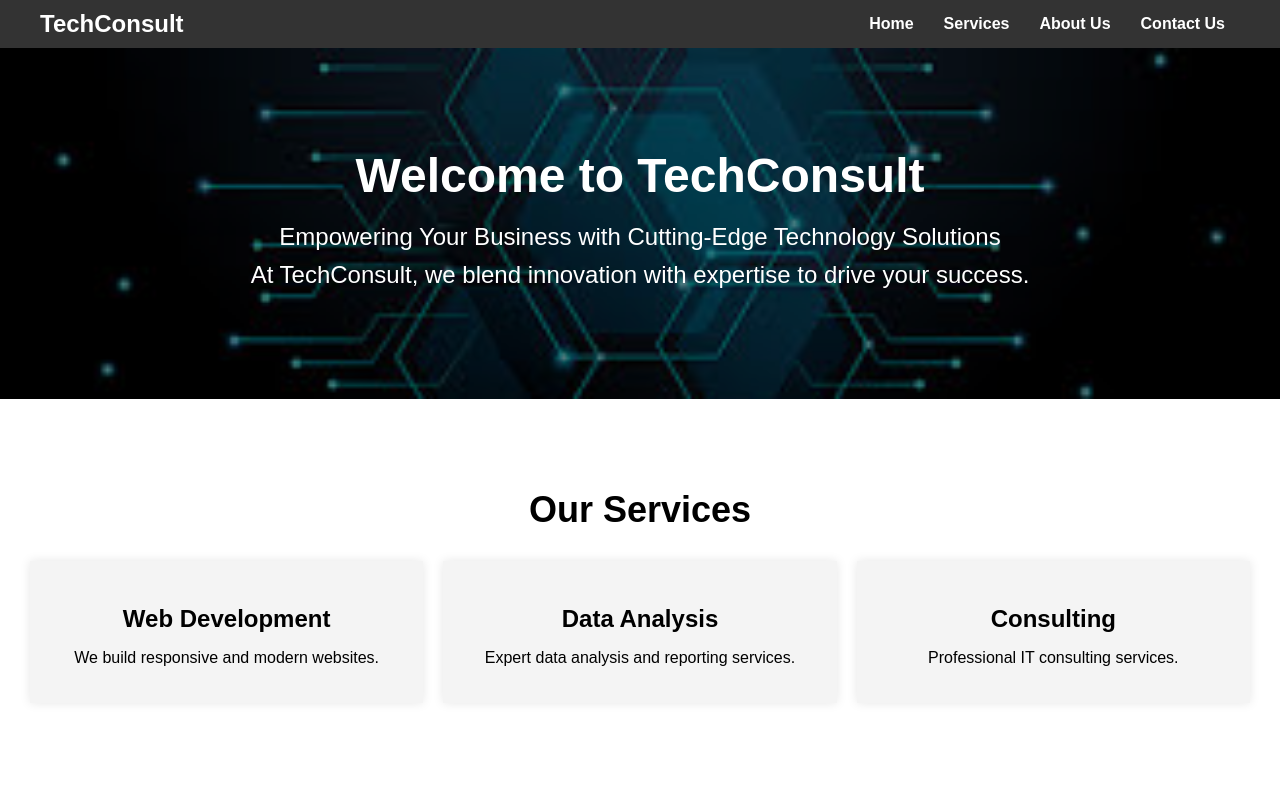
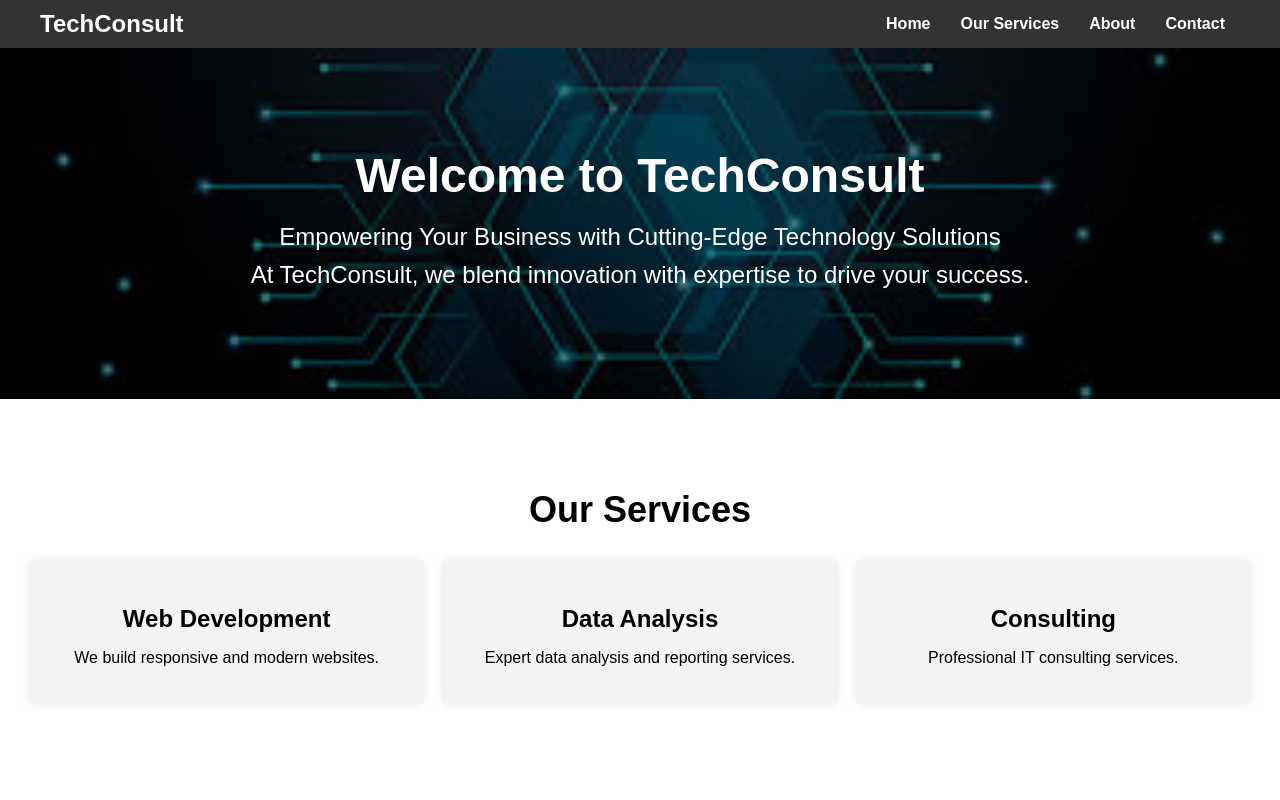
Before and after one commit to StephenLegacy/AWS-Project-Website, a plain HTML site: page index.html in a window 1280 px wide. Shown: the top 800 px of the page. Drawn offline with Linux system fonts and the light colour scheme.

Commit message:
Update index.html

```diff
--- a/index.html
+++ b/index.html
@@ -12,9 +12,9 @@
             <div class="logo">TechConsult</div>
             <ul>
                 <li><a href="#home">Home</a></li>
-                <li><a href="#services">Services</a></li>
-                <li><a href="#about">About Us</a></li>
-                <li><a href="#contact">Contact Us</a></li>
+                <li><a href="#services">Our Services</a></li>
+                <li><a href="#about">About </a></li>
+                <li><a href="#contact">Contact </a></li>
             </ul>
         </nav>
     </header>
```
